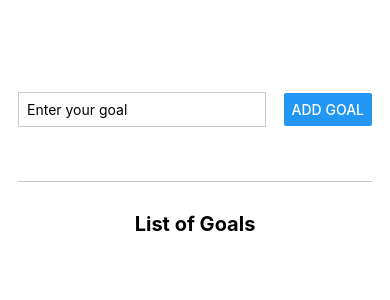
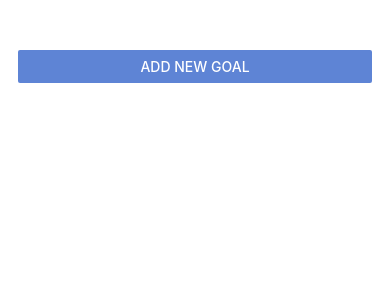
Before and after one commit to phiyen-pyn/react-native-learning, a React Native app in the folder track-goal/: screen / in a window 390 px wide. Shown: the top 300 px of the page. Built offline with nearby package versions, Linux system fonts and the light colour scheme.

Commit message:
Adding a modal screen

```diff
--- a/track-goal/App.js
+++ b/track-goal/App.js
@@ -5,8 +5,16 @@
 
 export default function App() {
   const [courseGoals, setCourseGoals] = useState([]);
+  const [modalIsVisible, setModalIsVisible] = useState(false);
 
-  {/*  */}
+  function startAddGoalHandler() {
+    setModalIsVisible(true);
+  }
+
+  function endAddGoalHandler() {
+    setModalIsVisible(false);
+  }
+
   function addGoalHandler(enteredGoalText) {
     setCourseGoals((currentCourseGoals) => [
       ...currentCourseGoals,
@@ -31,11 +39,12 @@
     });
   }
 
+
   return (
     <View style = {styles.appContainer}>
-      <GoalInput onAddGoal={addGoalHandler} />
-
-      <Text style={styles.goalsTitle}>List of Goals</Text>
+      <Button title="Add New Goal" color="#5e84d5" onPress={startAddGoalHandler} />
+      {/* {modalIsVisible == true && <GoalInput onAddGoal={addGoalHandler} /> } */}
+      <GoalInput visible={modalIsVisible} onAddGoal={addGoalHandler} />
 
       {/* // Normal View - not scrollable */}
       {/* <View style={styles.goalsContainer}>
--- a/track-goal/components/GoalInput.js
+++ b/track-goal/components/GoalInput.js
@@ -1,4 +1,4 @@
-import { StyleSheet, View, TextInput, Button } from "react-native";
+import { StyleSheet, View, TextInput, Button, Modal } from "react-native";
 import { useState } from "react";
 
 function GoalInput(props) {
@@ -14,6 +14,7 @@
   }
 
   return (
+    <Modal visible={props.visible} animationType="slide">
       <View style={styles.inputContainer}>
         <TextInput
           style={styles.textInput}
@@ -27,6 +28,7 @@
           onPress={addGoalHandler}
         />
       </View>
+    </Modal>
   );
 }
 
```
Lines whose indentation alone changed are shown as unchanged.
